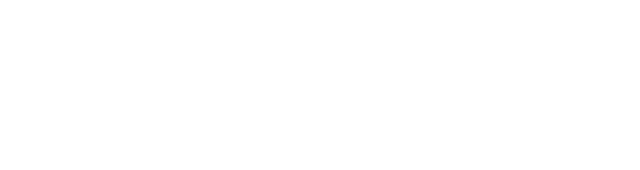
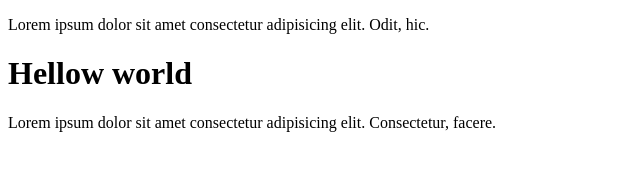
Before and after one commit to Virus1414/homework4, a plain HTML site: page index.html in a window 1280 px wide. Shown: the whole page, without its empty margins (0-640 px from the left). Drawn offline with Linux system fonts and the light colour scheme.

Commit message:
мой 2 коммит

```diff
--- a/index.html
+++ b/index.html
@@ -2,9 +2,11 @@
 <html lang="en">
 <head>
     <meta charset="UTF-8">
-    <title>Document</title>
+    <title>title</title>
 </head>
 <body>
-
+    <p>Lorem ipsum dolor sit amet consectetur adipisicing elit. Odit, hic.</p>
+    <h1>Hellow world</h1>
+    <p>Lorem ipsum dolor sit amet consectetur adipisicing elit. Consectetur, facere.</p>
 </body>
 </html>
```
